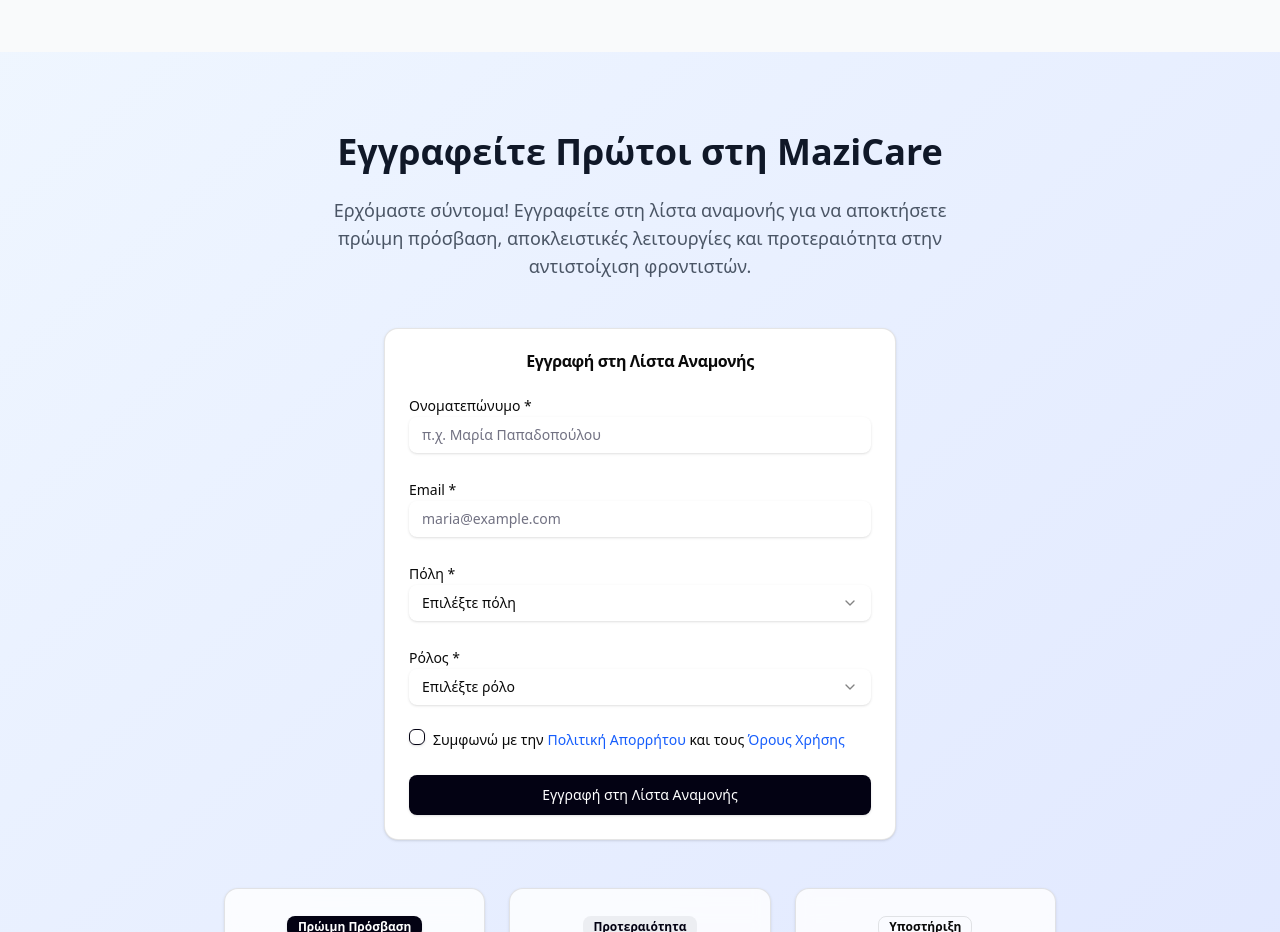
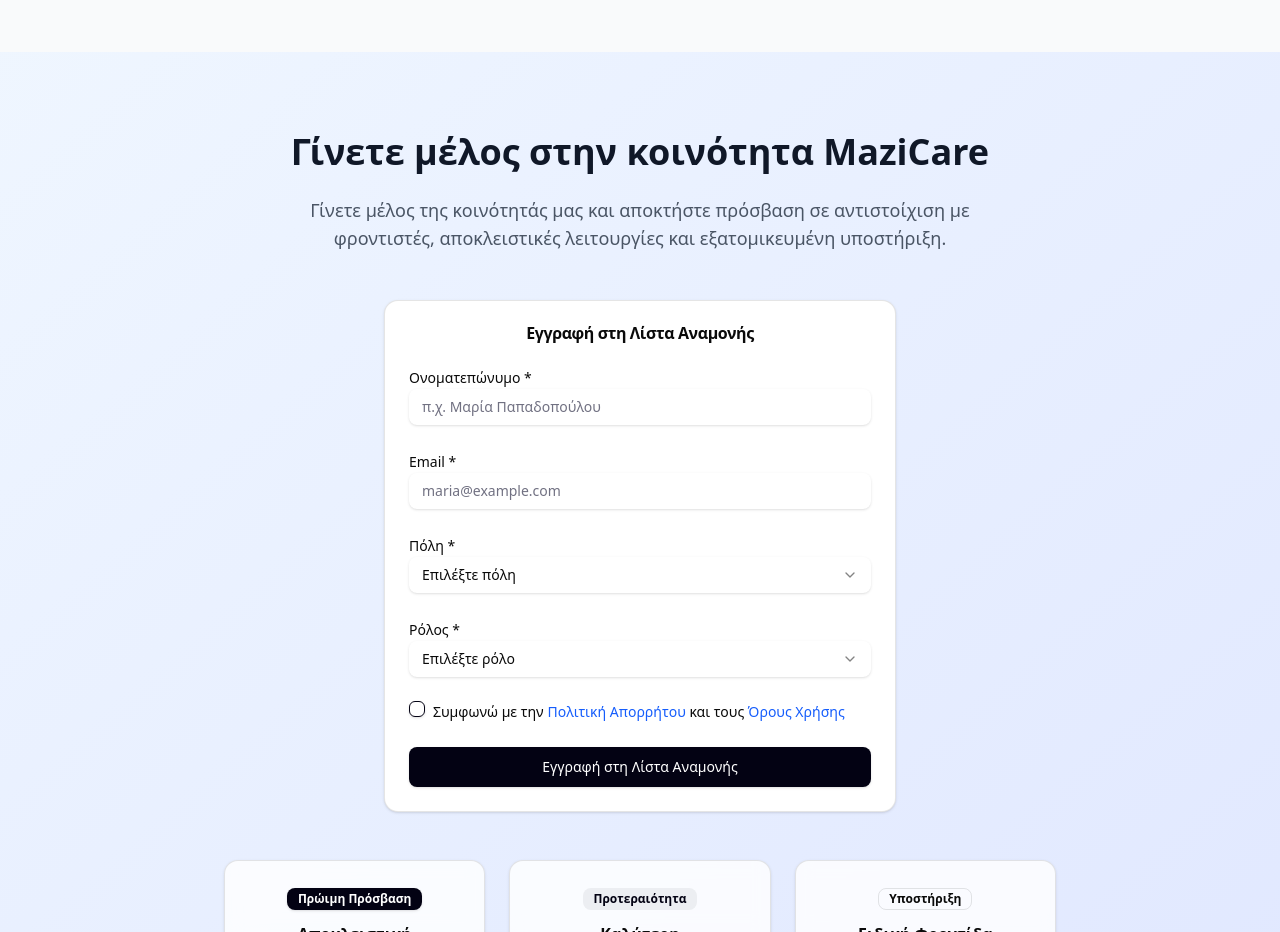
Before and after one commit to MaziCare1/mazicare-website, a Next.js app: page / in a window 1280 px wide. Shown: the part 7100-8032 px from the top of the page. Built offline with nearby package versions, Linux system fonts and the light colour scheme.

Commit message:
fit: waitlist wording

```diff
--- a/components/sections/WaitlistSection.tsx
+++ b/components/sections/WaitlistSection.tsx
@@ -160,12 +160,10 @@
       <div className="max-w-4xl mx-auto px-4 sm:px-6 lg:px-8">
         <div className="text-center mb-12">
           <h2 className="text-3xl lg:text-4xl font-bold text-gray-900 mb-6">
-            Εγγραφείτε Πρώτοι στη MaziCare
+          Γίνετε μέλος στην κοινότητα MaziCare
           </h2>
           <p className="text-lg text-gray-600 max-w-2xl mx-auto">
-            Ερχόμαστε σύντομα! Εγγραφείτε στη λίστα αναμονής
-            για να αποκτήσετε πρώιμη πρόσβαση, αποκλειστικές λειτουργίες και προτεραιότητα
-            στην αντιστοίχιση φροντιστών.
+          Γίνετε μέλος της κοινότητάς μας και αποκτήστε πρόσβαση σε αντιστοίχιση με φροντιστές, αποκλειστικές λειτουργίες και εξατομικευμένη υποστήριξη.
           </p>
         </div>
 
```
Also changed, not shown: public/assets/logo.png.
